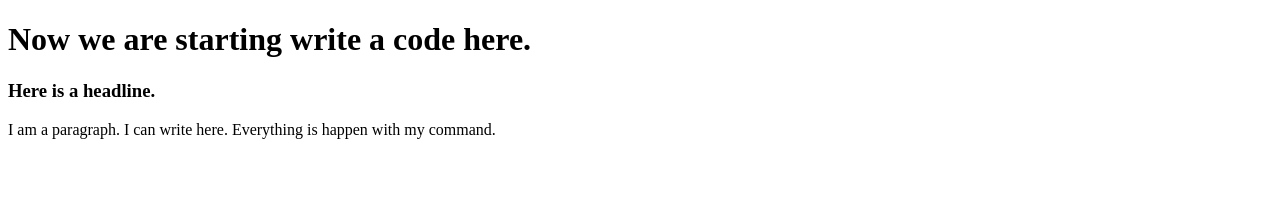
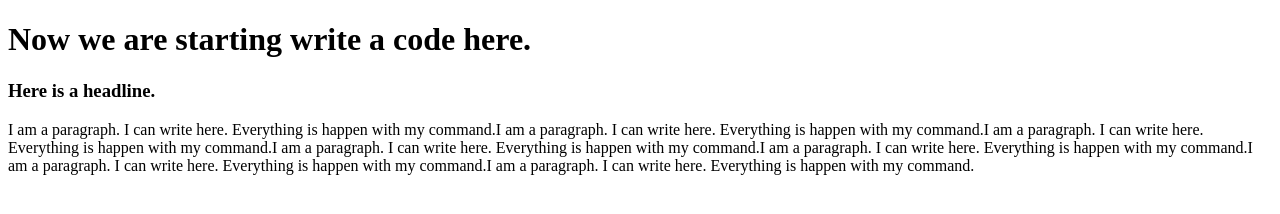
Before and after one commit to abdullahMsiam/First-project, a plain HTML site: page index.html in a window 1280 px wide. Drawn offline with Linux system fonts and the light colour scheme.

Commit message:
Paragraph

```diff
--- a/index.html
+++ b/index.html
@@ -9,6 +9,7 @@
 <body>
     <h1>Now we are starting write a code here.</h1>
     <h3>Here is a headline.</h3>
-    <p>I am a paragraph. I can write here. Everything is happen with my command.</p>
+    <p>I am a paragraph. I can write here. Everything is happen with my command.I am a paragraph. I can write here. Everything is happen with my command.I am a paragraph. I can write here. Everything is happen with my command.I am a paragraph. I can write here. Everything is happen with my command.I am a paragraph. I can write here. Everything is happen with my command.I am a paragraph. I can write here. Everything is happen with my command.I am a paragraph. I can write here. Everything is happen with my command.</p>
+
 </body>
 </html>
```
